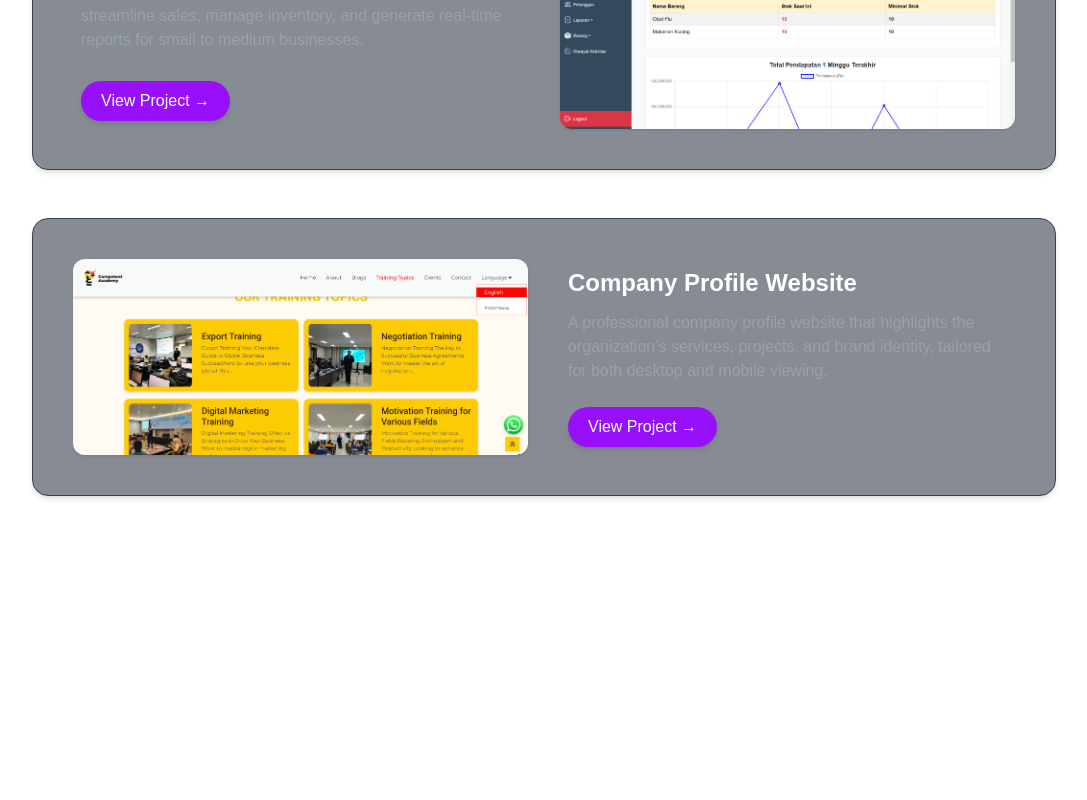
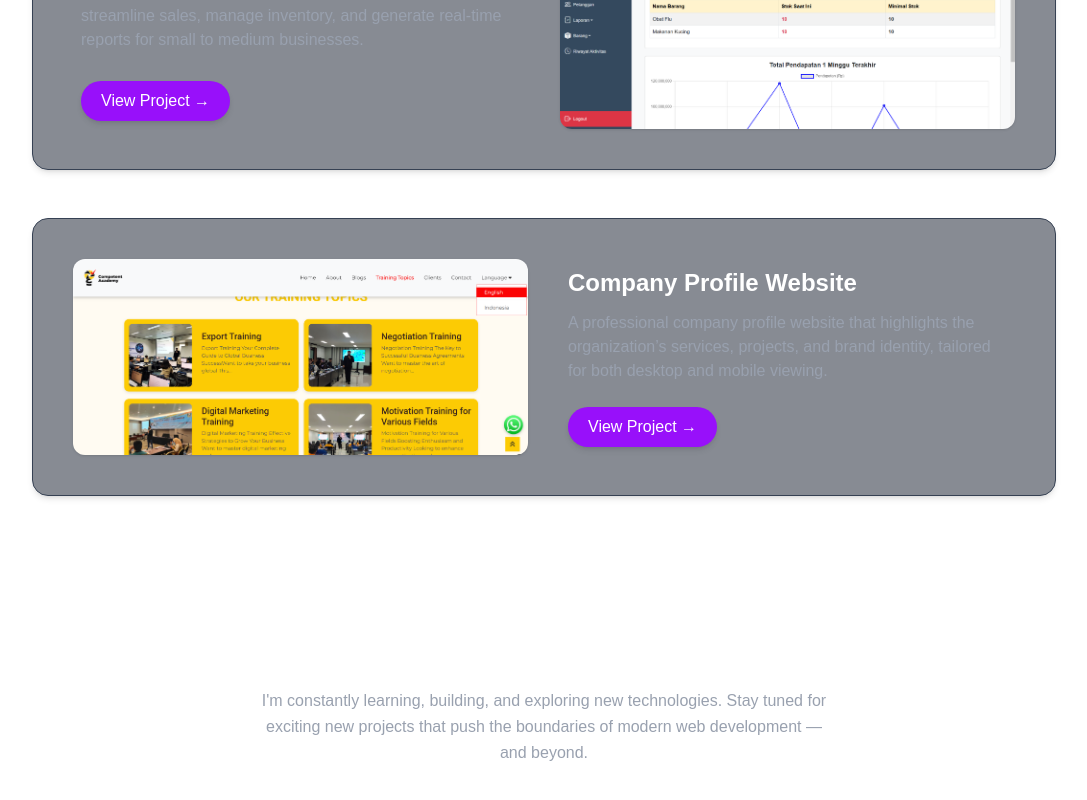
Before and after one commit to VinLvy/D-portfolio, a Next.js app: page /projects in a window 1280 px wide. Shown: the part 753-1553 px from the top of the page, without its empty margins (96-1183 px from the left). Before the commit the page ends 1357 px from the top, so only its background shows below. Built offline with nearby package versions, Linux system fonts and the light colour scheme.

Commit message:
Projects 2.5

```diff
--- a/src/app/projects/page.js
+++ b/src/app/projects/page.js
@@ -74,6 +74,17 @@ export default function Projects() {
           </motion.div>
         ))}
       </div>
+
+      {/* Bagian penutup setelah daftar project */}
+      <div className="mt-20 text-center">
+        <h2 className="text-2xl md:text-3xl font-bold text-white mb-4">
+          More Projects Coming Soon
+        </h2>
+        <p className="text-md text-gray-400 max-w-xl mx-auto leading-relaxed">
+          I'm constantly learning, building, and exploring new technologies. Stay tuned for exciting new projects that push the boundaries of modern web development — and beyond.
+        </p>
+      </div>
+
     </motion.div>
   );
 }
```
